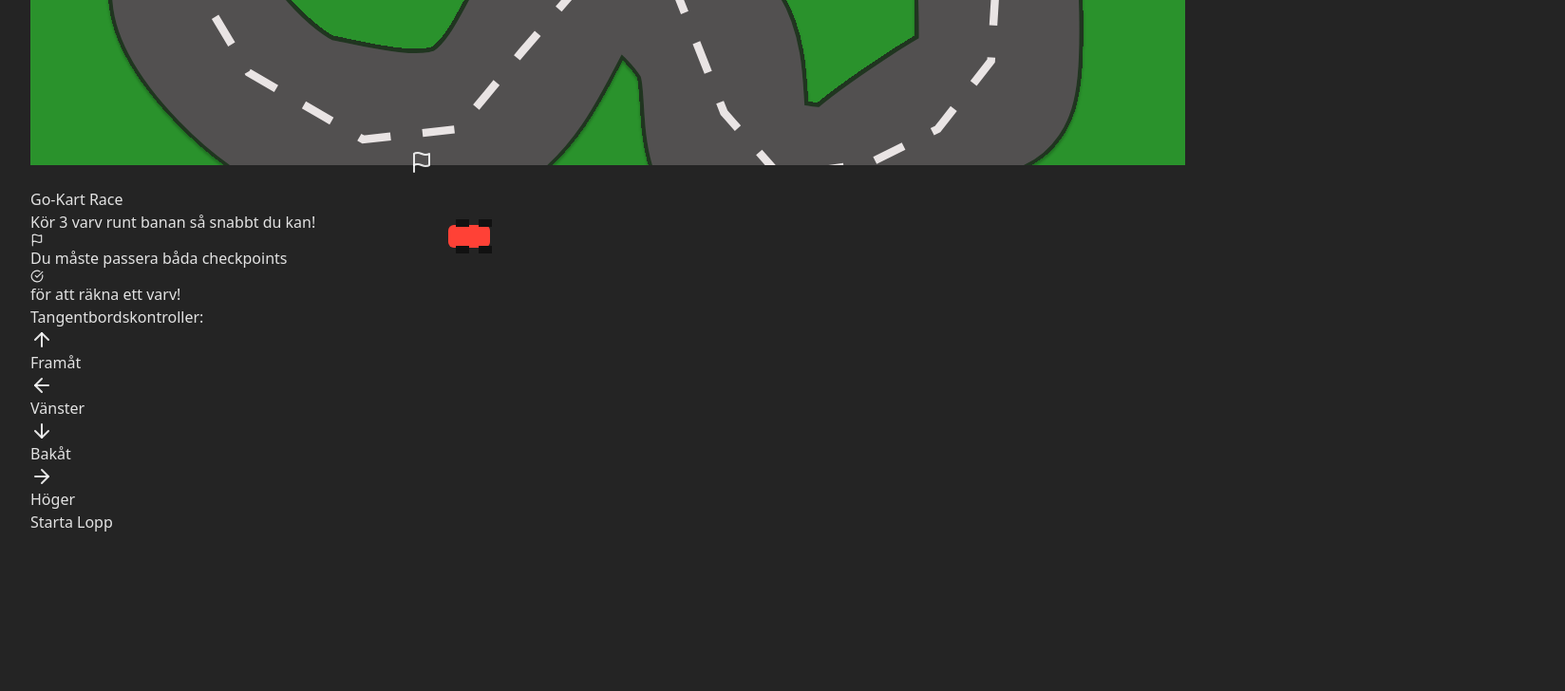
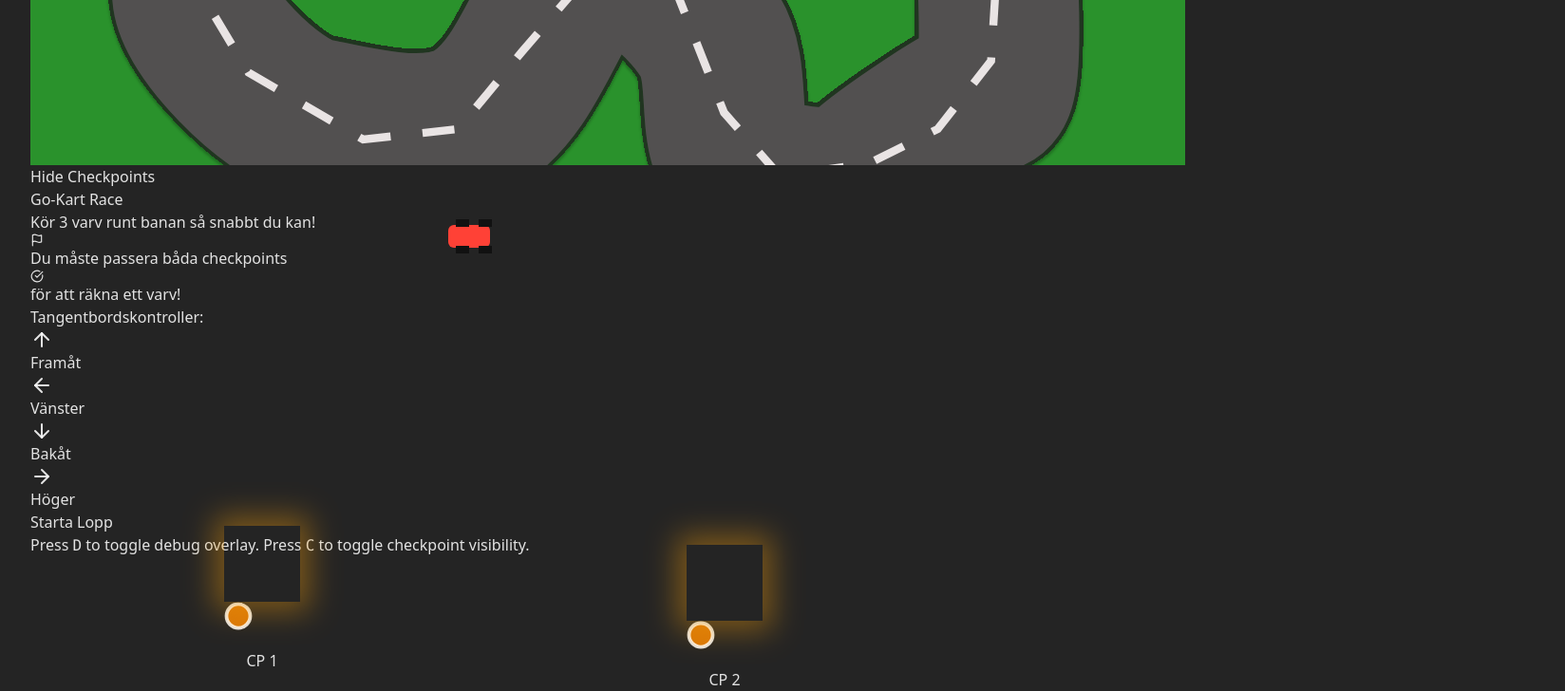
Before and after one commit to Mahtte94/GoKart, a React (Vite) app: page / in a window 1280 px wide. Shown: the part 382-1110 px from the top of the page at 95% size, 1648 px wide, since content can reach past the window. Before the commit the page ends 976 px from the top, so only its background shows below. Built offline with nearby package versions, Linux system fonts and the light colour scheme.

Commit message:
Added visual checkpoints

```diff
--- a/src/components/Checkpoint.tsx
+++ b/src/components/Checkpoint.tsx
@@ -1,43 +1,71 @@
 import React from 'react';
-import { CheckCircle, CircleDot } from 'lucide-react';
+import { Circle } from 'lucide-react';
 
 interface CheckpointProps {
   position: { x: number; y: number };
   isPassed: boolean;
-  index: number; // Add index to identify checkpoints
+  index: number;
 }
 
 const Checkpoint: React.FC<CheckpointProps> = ({ position, isPassed, index }) => {
   return (
     <div
-      className="absolute"
+      className="absolute left-0 top-0"
       style={{
-        transform: `translate(${position.x - 20}px, ${position.y - 20}px)`,
-        zIndex: 5,
-        transition: 'all 0.3s ease'
+        transform: `translate(${position.x}px, ${position.y}px)`,
+        zIndex: 9999, // Extremely high z-index to ensure it's above everything
+        width: 0,
+        height: 0,
+        pointerEvents: 'none' // So it doesn't interfere with game controls
       }}
     >
-      {/* Larger checkpoint with better visibility */}
+      {/* Outer pulsing circle */}
       <div
-        className={`p-3 rounded-full ${isPassed ? 'bg-green-600' : 'bg-yellow-600'} animate-pulse shadow-lg flex items-center justify-center`}
+        className={`absolute ${isPassed ? 'bg-green-500' : 'bg-yellow-500'} rounded-full animate-pulse`}
         style={{
+          opacity: 0.6,
+          width: '80px',
+          height: '80px',
+          left: '-40px',
+          top: '-40px',
           boxShadow: isPassed
-            ? '0 0 15px 5px rgba(16, 185, 129, 0.7)'
-            : '0 0 15px 5px rgba(245, 158, 11, 0.7)'
+            ? '0 0 30px 10px rgba(16, 185, 129, 0.7)'
+            : '0 0 30px 10px rgba(245, 158, 11, 0.7)',
+          animation: 'pulse 1.5s infinite'
+        }}
+      />
+
+      {/* Inner circle */}
+      <div
+        className={`absolute ${isPassed ? 'bg-green-600' : 'bg-yellow-600'} rounded-full flex items-center justify-center border-4 ${isPassed ? 'border-green-800' : 'border-yellow-800'}`}
+        style={{
+          width: '50px',
+          height: '50px',
+          left: '-25px',
+          top: '-25px',
         }}
       >
-        {isPassed ? (
-          <CheckCircle size={26} className="text-white" strokeWidth={2.5} />
-        ) : (
-          <CircleDot size={26} className="text-white" strokeWidth={2.5} />
-        )}
+        <Circle
+          className="text-white"
+          size={30}
+          fill={isPassed ? "#10B981" : "#D97706"}
+          strokeWidth={3}
+        />
+      </div>
 
-        {/* Checkpoint number indicator */}
-        <div className="absolute -top-6 left-0 right-0 text-center">
-          <span className="bg-gray-900 text-white px-2 py-1 rounded-md text-xs font-bold">
-            Checkpoint {index}
-          </span>
-        </div>
+      {/* Text label outside of circles */}
+      <div
+        className="absolute whitespace-nowrap font-bold"
+        style={{
+          top: '-70px',
+          left: '-40px',
+          width: '80px',
+          textAlign: 'center'
+        }}
+      >
+        <span className={`${isPassed ? 'bg-green-800' : 'bg-yellow-800'} text-white px-3 py-1 rounded-full text-sm`}>
+          CP {index}
+        </span>
       </div>
     </div>
   );
--- a/src/components/GameController.tsx
+++ b/src/components/GameController.tsx
@@ -3,35 +3,34 @@ import Gokart from './Gokart';
 import Timer from './Timer';
 import LapIndicator from './LapIndicator';
 import FinishLine from './FinishLine';
-import Checkpoint from './checkpoint';
+import Checkpoint from './Checkpoint'; // Make sure this is capitalized!
 import DebugOverlay from './DebugOverlay';
 import { ArrowUp, ArrowDown, ArrowLeft, ArrowRight, Flag, CheckCircle } from 'lucide-react';
 
 type GameState = 'ready' | 'playing' | 'gameover' | 'finished';
 
+// Updated checkpoint positions - positioned on the track based on screenshot
+const CHECKPOINTS = [
+  {
+    id: 1,
+    x: 204,
+    y: 380,
+    radius: 100,
+  },
+  {
+    id: 2,
+    x: 691, // Right curve of the track
+    y: 400,
+    radius: 100,
+  }
+];
 
 const FINISH_LINE = {
-  x: 440,
+  x: 440, // Adjusted based on the image
   y: 0,
   width: 80,
   height: 100,
 };
-
-
-const CHECKPOINTS = [
-  {
-    id: 1,
-    x: 166, // Left side of the track
-    y: 360,
-    radius: 60,
-  },
-  {
-    id: 2,
-    x: 643, // Right side of the track
-    y: 389,
-    radius: 60,
-  }
-];
 
 const GameController: React.FC = () => {
   const [gameState, setGameState] = useState<GameState>('ready');
@@ -39,22 +38,26 @@ const GameController: React.FC = () => {
   const [bestTime, setBestTime] = useState<number | null>(null);
   const [gameKey, setGameKey] = useState<number>(0);
 
-
   const [currentLap, setCurrentLap] = useState<number>(0);
   const [totalLaps] = useState<number>(3);
   const lastPositionRef = useRef<{ x: number; y: number }>({ x: 0, y: 0 });
-  const checkpointsPassedRef = useRef<boolean[]>([false, false]); // Track multiple checkpoints
+  const checkpointsPassedRef = useRef<boolean[]>([false, false]);
   const canCountLapRef = useRef<boolean>(false);
 
-  // Debug mode (can be toggled with D key)
-  const [showDebug, setShowDebug] = useState<boolean>(true); // Default to true for troubleshooting
-
+  const [showDebug, setShowDebug] = useState<boolean>(true);
+  const [checkpointsVisible, setCheckpointsVisible] = useState<boolean>(true); // New state for checkpoint visibility
   const containerRef = useRef<HTMLDivElement>(null);
 
+  // Effect to toggle debug and checkpoint visibility
   useEffect(() => {
     const handleKeyDown = (e: KeyboardEvent) => {
       if (e.key === 'd' || e.key === 'D') {
         setShowDebug(prev => !prev);
+      }
+      // Add a toggle for checkpoint visibility with 'C' key
+      if (e.key === 'c' || e.key === 'C') {
+        setCheckpointsVisible(prev => !prev);
+        console.log('Checkpoint visibility toggled');
       }
     };
 
@@ -74,26 +77,26 @@ const GameController: React.FC = () => {
     }
   }, [currentTime, bestTime]);
 
-  // Function to track position and detect when a lap is completed
+  // Function to track position and detect checkpoints and laps
   const handlePositionUpdate = useCallback((position: { x: number; y: number }) => {
     // Store the last position
     lastPositionRef.current = position;
 
-    // Debug position with clear logging
+    // Log detailed position info
     if (showDebug) {
       console.log(`Position: x=${Math.round(position.x)}, y=${Math.round(position.y)},
         Checkpoints: [${checkpointsPassedRef.current.join(', ')}],
         Can count lap: ${canCountLapRef.current}`);
     }
 
-    // Detect if player is crossing the finish line
+    // Detect finish line crossing
     const isOnFinishLine =
       position.x >= FINISH_LINE.x - FINISH_LINE.width / 2 &&
       position.x <= FINISH_LINE.x + FINISH_LINE.width / 2 &&
       position.y >= FINISH_LINE.y - 5 &&
       position.y <= FINISH_LINE.y + FINISH_LINE.height;
 
-    // Check if player has passed each checkpoint
+    // Check each checkpoint
     CHECKPOINTS.forEach((checkpoint, index) => {
       const distanceToCheckpoint = Math.sqrt(
         Math.pow(position.x - checkpoint.x, 2) +
@@ -102,26 +105,19 @@ const GameController: React.FC = () => {
 
       if (distanceToCheckpoint <= checkpoint.radius && !checkpointsPassedRef.current[index]) {
         checkpointsPassedRef.current[index] = true;
-
-        // Log for debugging
-        if (showDebug) {
-          console.log(`Checkpoint ${index + 1} passed!`);
-        }
+        console.log(`Checkpoint ${index + 1} passed!`); // Always log checkpoint passing
       }
     });
 
     // Check if all checkpoints have been passed
     const allCheckpointsPassed = checkpointsPassedRef.current.every(passed => passed);
 
-    // Count a lap when player crosses finish line after passing all checkpoints
+    // Count a lap when crossing finish line after all checkpoints
     if (isOnFinishLine && allCheckpointsPassed && canCountLapRef.current) {
       setCurrentLap(prev => {
         const newLap = prev + 1;
-
-        // Log for debugging
         console.log(`Lap completed! New lap: ${newLap}`);
 
-        // End game if all laps are completed
         if (newLap >= totalLaps) {
           handleFinish();
         }
@@ -132,8 +128,7 @@ const GameController: React.FC = () => {
       checkpointsPassedRef.current = [false, false];
       canCountLapRef.current = false;
 
-      // After a short delay, allow lap counting again
-      // This prevents multiple lap counts if player stays on finish line
+      // After a delay, allow lap counting again
       setTimeout(() => {
         canCountLapRef.current = true;
       }, 1000);
@@ -147,7 +142,7 @@ const GameController: React.FC = () => {
     setGameKey(prevKey => prevKey + 1);
 
     // Initialize lap tracking state
-    checkpointsPassedRef.current = [false, false]; // Reset both checkpoints
+    checkpointsPassedRef.current = [false, false];
     canCountLapRef.current = true;
 
     console.log("Game started! Lap tracking initialized.");
@@ -245,30 +240,38 @@ const GameController: React.FC = () => {
         </div>
       </div>
 
-      {/* Main game area - centered with fixed height */}
+      {/* Main game area */}
       <div className="flex-1 flex items-center justify-center p-4">
         <div className="w-full max-w-4xl">
           <div className="relative">
+            {/* Main game elements */}
             <Gokart
               key={gameKey}
               isGameActive={gameState === 'playing'}
               onPositionUpdate={handlePositionUpdate}
             />
-            <FinishLine position={{ x: FINISH_LINE.x, y: FINISH_LINE.y }} />
-            {gameState === 'playing' && (
-              <>
-                {CHECKPOINTS.map((checkpoint, index) => (
+
+
+            {/* Explicitly render the checkpoints as direct children of the container */}
+            {checkpointsVisible && CHECKPOINTS.map((checkpoint, index) => (
               <Checkpoint
                 key={checkpoint.id}
                 position={{ x: checkpoint.x, y: checkpoint.y }}
-                    isPassed={checkpointsPassedRef.current[index]}
+                isPassed={gameState === 'playing' ? checkpointsPassedRef.current[index] : false}
                 index={index + 1}
               />
             ))}
-              </>
-            )}
 
-            {/* Debug overlay - toggle with 'D' key */}
+            {/* Debug button to toggle checkpoint visibility */}
+            <button
+              className="absolute top-3 right-3 bg-gray-800 px-3 py-1 rounded z-50 text-sm"
+              onClick={() => setCheckpointsVisible(prev => !prev)}
+              style={{ zIndex: 9999 }}
+            >
+              {checkpointsVisible ? 'Hide' : 'Show'} Checkpoints
+            </button>
+
+            {/* Debug overlay */}
             {showDebug && gameState === 'playing' && (
               <DebugOverlay
                 position={lastPositionRef.current}
@@ -280,7 +283,7 @@ const GameController: React.FC = () => {
 
             {/* Game overlays */}
             {gameState === 'ready' && (
-              <div className="absolute inset-0 bg-black bg-opacity-70 flex flex-col items-center justify-center">
+              <div className="absolute inset-0 bg-black bg-opacity-70 flex flex-col items-center justify-center z-50">
                 <h2 className="text-3xl font-bold mb-3 text-white">Go-Kart Race</h2>
                 <p className="text-lg mb-1 text-white">Kör {totalLaps} varv runt banan så snabbt du kan!</p>
                 <p className="text-sm mb-4 text-yellow-300 flex items-center justify-center">
@@ -303,7 +306,7 @@ const GameController: React.FC = () => {
             )}
 
             {gameState === 'finished' && (
-              <div className="absolute inset-0 bg-black bg-opacity-70 flex flex-col items-center justify-center">
+              <div className="absolute inset-0 bg-black bg-opacity-70 flex flex-col items-center justify-center z-50">
                 <h2 className="text-3xl font-bold mb-3 text-green-500">
                   <Flag className="inline-block mr-2 mb-1" size={28} />
                   Målgång!
@@ -328,6 +331,12 @@ const GameController: React.FC = () => {
           </div>
         </div>
       </div>
+
+      {/* Help text */}
+      <div className="bg-gray-800 p-2 text-white text-xs">
+        <p>Press <kbd className="bg-gray-700 px-1 rounded">D</kbd> to toggle debug overlay.
+           Press <kbd className="bg-gray-700 px-1 rounded">C</kbd> to toggle checkpoint visibility.</p>
+      </div>
     </div>
   );
 };
```
Lines whose indentation alone changed are shown as unchanged.
